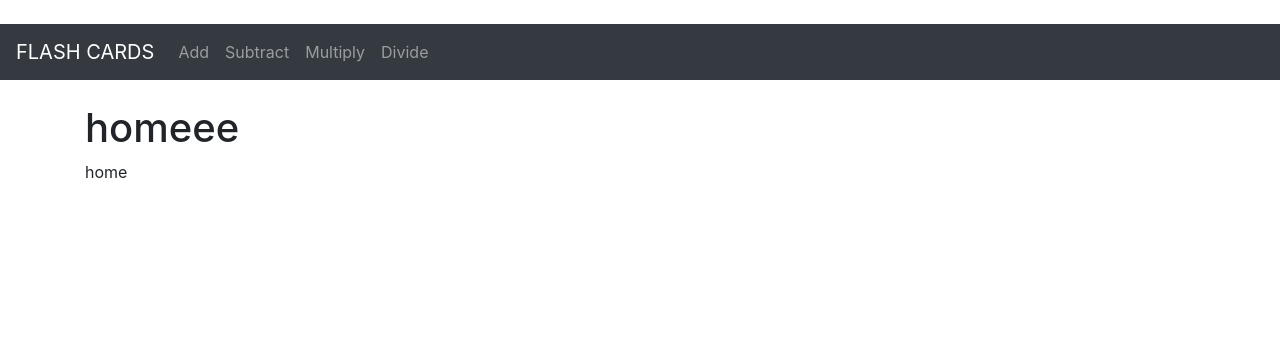
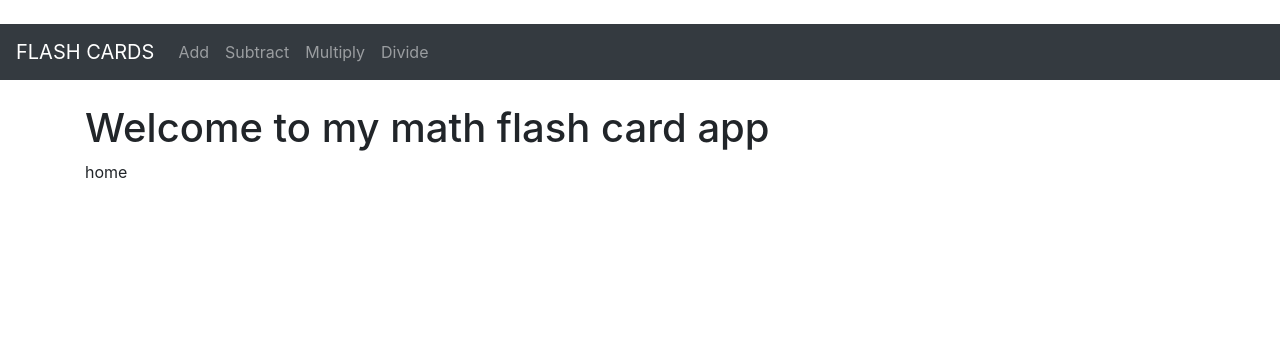
Before and after one commit to Sajeerks/flash-latest, a Django app: page / in a window 1280 px wide. Shown: the top 340 px of the page. Run offline with Django 3.2, Linux system fonts and the light colour scheme.

Commit message:
home page change

```diff
--- a/website/templates/home.html
+++ b/website/templates/home.html
@@ -4,6 +4,6 @@
 
  {% block content %}
 
-<h1>homeee</h1>home
+<h1>Welcome to my math flash card app</h1>home
 
     {% endblock %}
```
Also changed, not shown: README.md (added).
